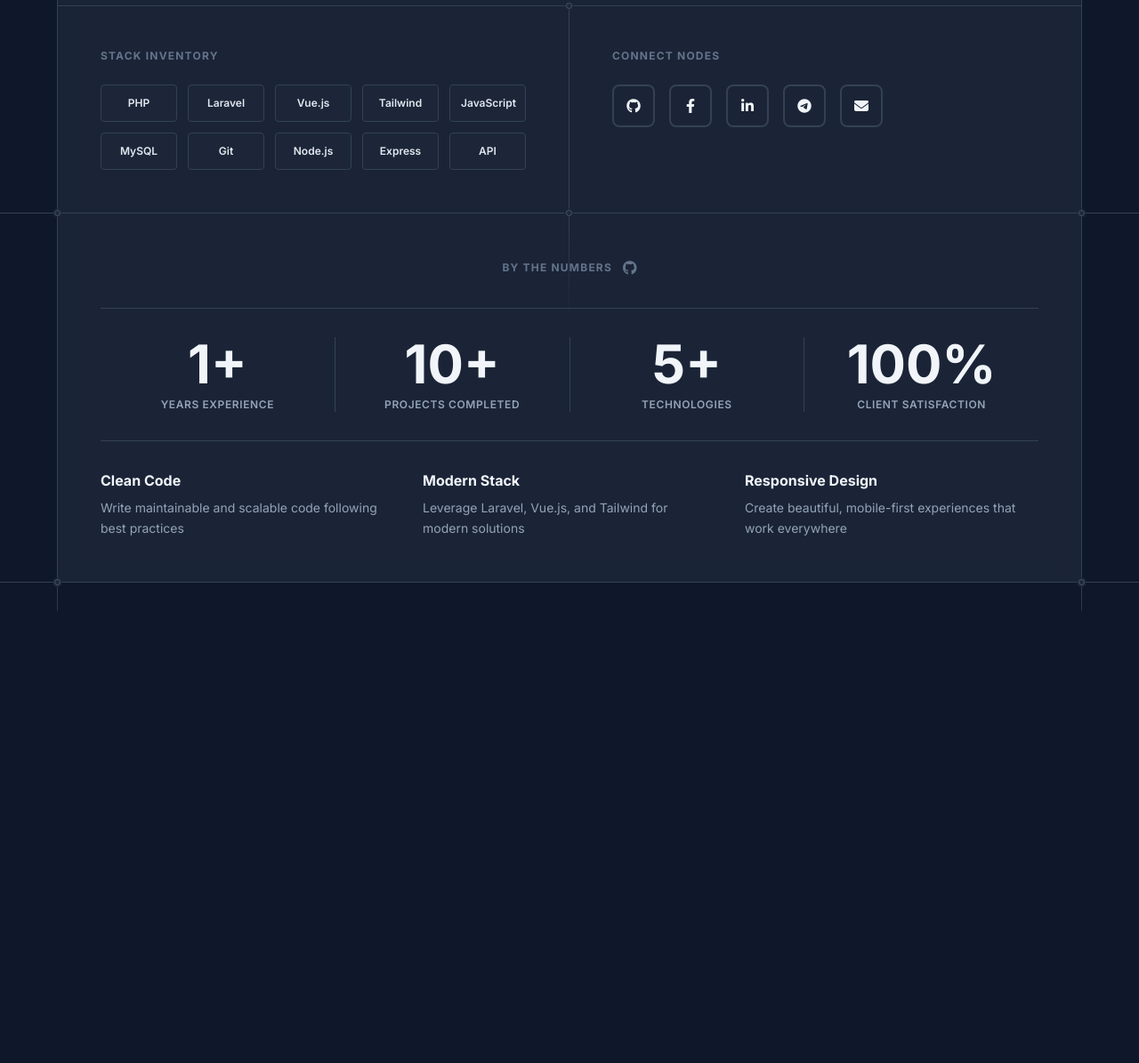
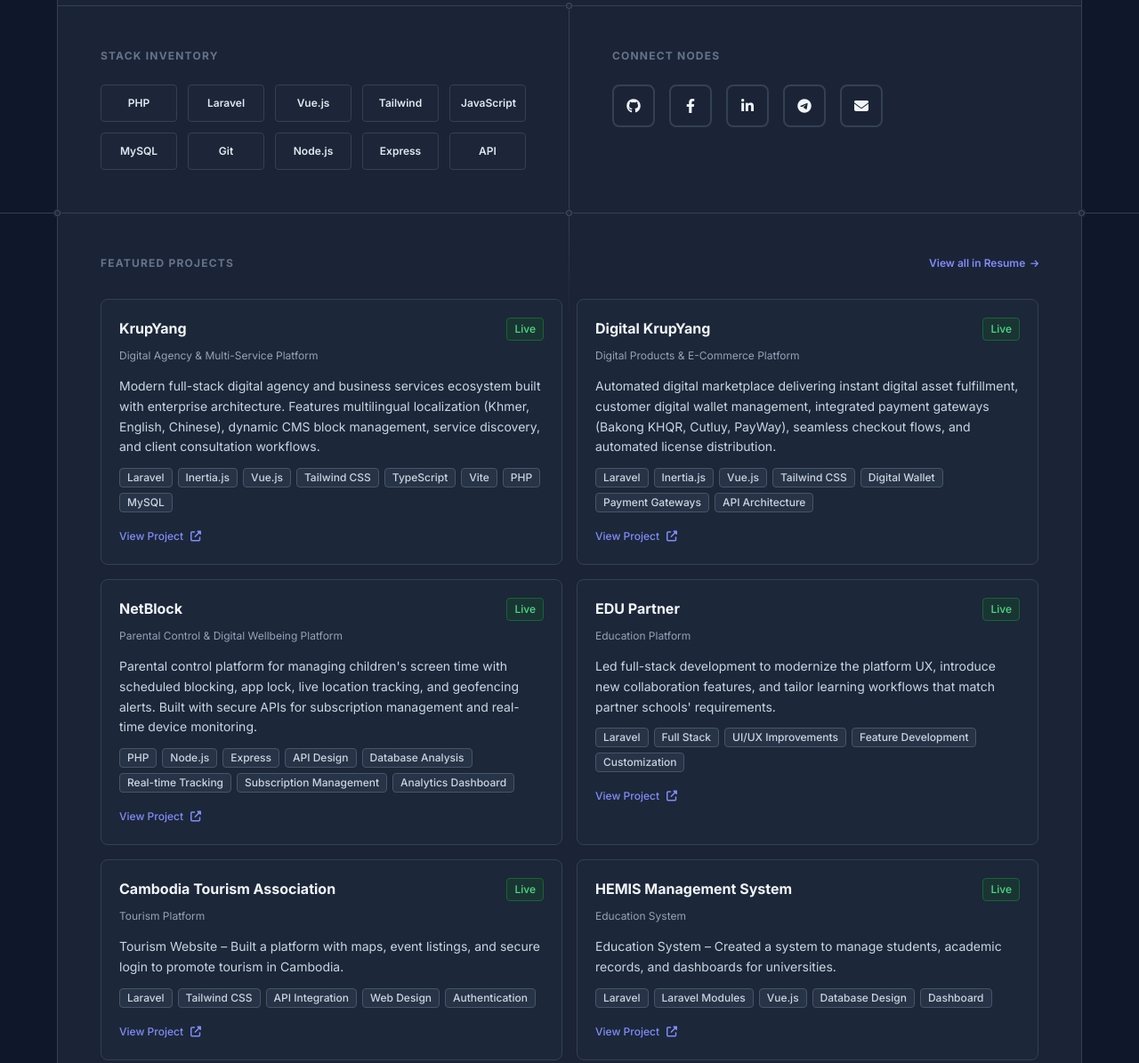
Before and after one commit to lisoingsem/lisoing-sem.github.io, a plain HTML site: page index.html in a window 1280 px wide. Shown: the part 542-1737 px from the top of the page at 89% size. Before the commit the page ends 1229 px from the top, so only its background shows below. Drawn offline with nearby package versions, Linux system fonts and the light colour scheme.

Commit message:
feat: add featured projects section and update project portfolio data

```diff
--- a/assets/js/app.js
+++ b/assets/js/app.js
@@ -6,6 +6,14 @@ const DARK_MODE = "dark"; // Change to 'light' for light mode
 // Stack inventory is in stack.js
 
 document.addEventListener("DOMContentLoaded", function () {
+  // Render featured projects if container exists
+  if (
+    typeof window.renderProjects === "function" &&
+    document.getElementById("projects-container")
+  ) {
+    window.renderProjects("projects-container", window.projectsData);
+  }
+
   // Smooth scrolling for anchor links
   document.querySelectorAll('a[href^="#"]').forEach((anchor) => {
     anchor.addEventListener("click", function (e) {
--- a/assets/js/data/projects-data.js
+++ b/assets/js/data/projects-data.js
@@ -1,8 +1,42 @@
 // Projects Data
 // Reusable projects data for resume and other pages
-// Updated from https://lisoing-sem.vercel.app/
 
 const projectsData = [
+  {
+    title: "KrupYang",
+    category: "Digital Agency & Multi-Service Platform",
+    status: "Live",
+    description:
+      "Modern full-stack digital agency and business services ecosystem built with enterprise architecture. Features multilingual localization (Khmer, English, Chinese), dynamic CMS block management, service discovery, and client consultation workflows.",
+    technologies: [
+      "Laravel",
+      "Inertia.js",
+      "Vue.js",
+      "Tailwind CSS",
+      "TypeScript",
+      "Vite",
+      "PHP",
+      "MySQL",
+    ],
+    url: "https://krupyang.com/",
+  },
+  {
+    title: "Digital KrupYang",
+    category: "Digital Products & E-Commerce Platform",
+    status: "Live",
+    description:
+      "Automated digital marketplace delivering instant digital asset fulfillment, customer digital wallet management, integrated payment gateways (Bakong KHQR, Cutluy, PayWay), seamless checkout flows, and automated license distribution.",
+    technologies: [
+      "Laravel",
+      "Inertia.js",
+      "Vue.js",
+      "Tailwind CSS",
+      "Digital Wallet",
+      "Payment Gateways",
+      "API Architecture",
+    ],
+    url: "https://digital.krupyang.com/",
+  },
   {
     title: "NetBlock",
     category: "Parental Control & Digital Wellbeing Platform",
@@ -34,7 +68,7 @@ const projectsData = [
       "Feature Development",
       "Customization",
     ],
-    url: "https://dev.edupartner.app/",
+    url: "https://www.edupartner.app/",
   },
   {
     title: "Cambodia Tourism Association",
--- a/index.html
+++ b/index.html
@@ -91,6 +91,8 @@
           "skills": "Laravel, Vue.js, PHP, JavaScript, Tailwind CSS, MySQL, Git, API Development"
         },
         "sameAs": [
+          "https://krupyang.com",
+          "https://digital.krupyang.com",
           "https://github.com/lisoingsem",
           "https://web.facebook.com/lisoingsuperbig",
           "https://www.linkedin.com/in/lisoing-sem-443511262",
@@ -500,6 +502,45 @@
           </div>
         </div>
 
+        <!-- Featured Projects Section -->
+        <div
+          class="p-8 sm:p-10 lg:p-12 border-t border-slate-200 dark:border-slate-700 relative"
+        >
+          <!-- Horizontal Line Extension -->
+          <div class="tech-line-h top-[-1px]"></div>
+          <div class="tech-line-h bottom-[-1px]"></div>
+
+          <!-- Intersections -->
+          <div class="tech-marker -top-[4px] -left-[4px]"></div>
+          <div class="tech-marker -top-[4px] -right-[4px]"></div>
+          <div class="tech-marker -bottom-[4px] -left-[4px]"></div>
+          <div class="tech-marker -bottom-[4px] -right-[4px]"></div>
+
+          <div>
+            <div class="flex items-center justify-between mb-8">
+              <h2
+                class="text-xs font-bold text-slate-400 dark:text-slate-500 uppercase tracking-widest"
+              >
+                Featured Projects
+              </h2>
+              <a
+                href="resume.html#projects-container"
+                class="inline-flex items-center gap-1.5 text-xs font-semibold text-indigo-600 dark:text-indigo-400 hover:text-indigo-700 dark:hover:text-indigo-300 transition-colors"
+              >
+                <span>View all in Resume</span>
+                <i class="fas fa-arrow-right text-[10px]"></i>
+              </a>
+            </div>
+
+            <div
+              id="projects-container"
+              class="grid grid-cols-1 sm:grid-cols-2 gap-4"
+            >
+              <!-- Projects rendered dynamically by projects.js -->
+            </div>
+          </div>
+        </div>
+
         <!-- Statistics Section - By The Numbers -->
         <div
           class="p-8 sm:p-10 lg:p-12 border-t border-slate-200 dark:border-slate-700 relative"
@@ -560,7 +601,7 @@
                 <div
                   class="text-4xl sm:text-5xl md:text-6xl font-bold text-slate-900 dark:text-slate-100 mb-2"
                 >
-                  10+
+                  12+
                 </div>
                 <div
                   class="text-xs font-semibold text-slate-500 dark:text-slate-400 uppercase tracking-wider"
@@ -653,6 +694,8 @@
     <!-- Enhanced JavaScript for interactivity and animation -->
     <script src="assets/js/config.js"></script>
     <script src="assets/js/data/contact-data.js"></script>
+    <script src="assets/js/data/projects-data.js"></script>
+    <script src="assets/js/projects.js"></script>
     <script src="assets/js/typing.js"></script>
     <script src="assets/js/stack.js"></script>
     <script src="assets/js/contact.js"></script>
--- a/sitemap.xml
+++ b/sitemap.xml
@@ -7,7 +7,7 @@
   <!-- Homepage -->
   <url>
     <loc>https://lisoingsem.github.io/</loc>
-    <lastmod>2024-12-19</lastmod>
+    <lastmod>2026-11-15</lastmod>
     <changefreq>weekly</changefreq>
     <priority>1.0</priority>
   </url>
@@ -15,7 +15,7 @@
   <!-- Resume Page -->
   <url>
     <loc>https://lisoingsem.github.io/resume.html</loc>
-    <lastmod>2024-12-19</lastmod>
+    <lastmod>2026-11-15</lastmod>
     <changefreq>monthly</changefreq>
     <priority>0.9</priority>
   </url>
```
Also changed, not shown: resume.html (+2 -0 lines).
